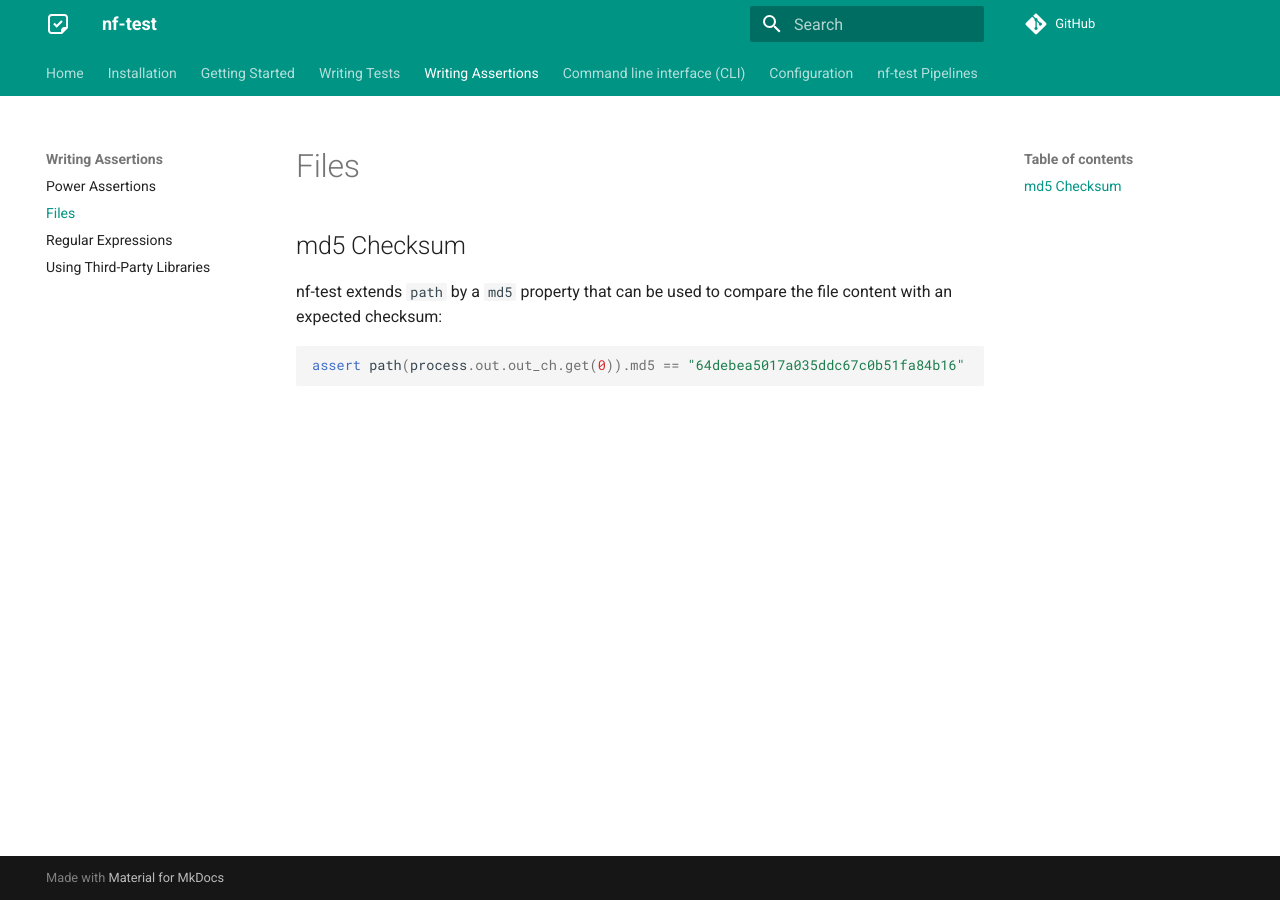
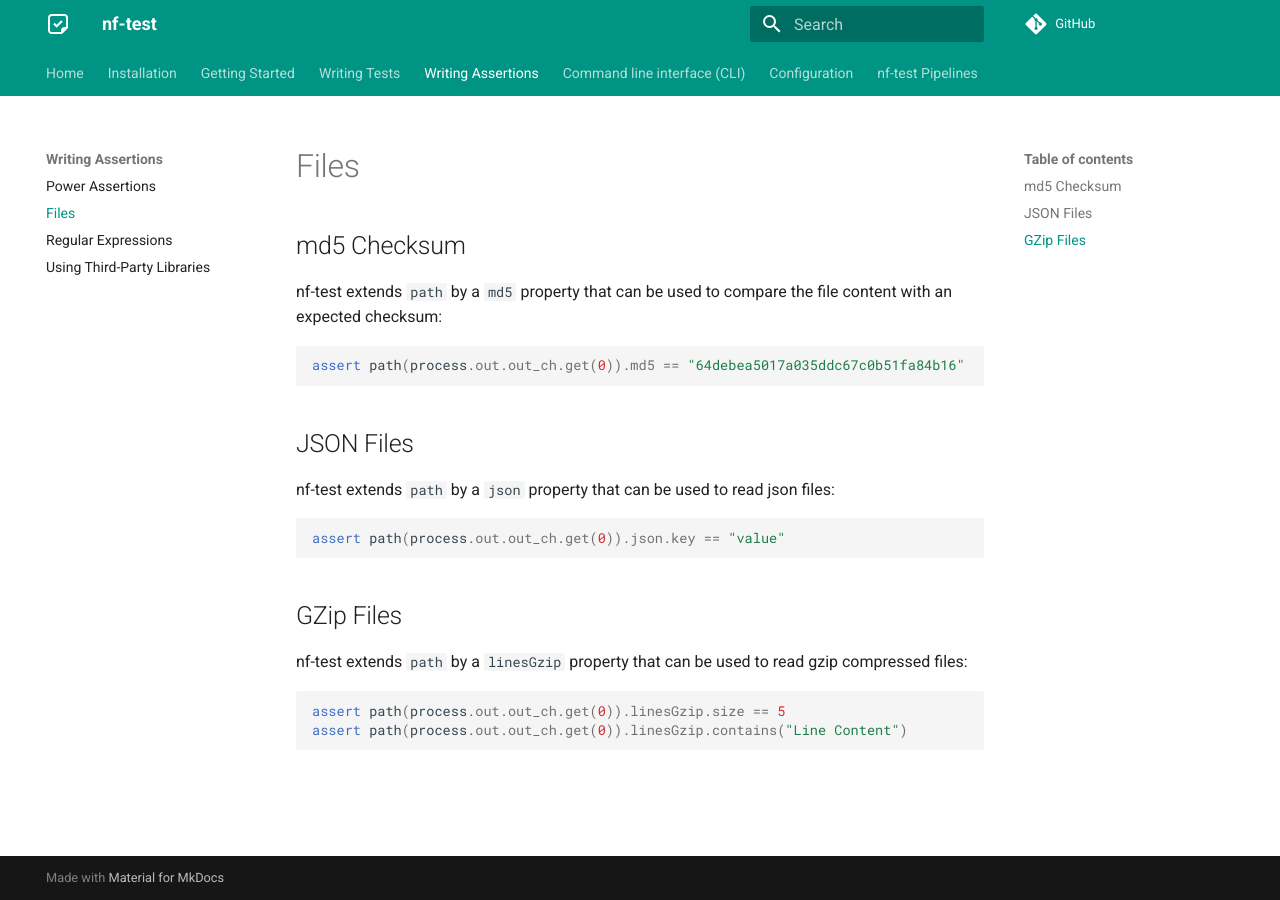
Before and after one commit to askimed/nf-test, an MkDocs documentation site: the page built from docs/assertions/files.md, in a window 1280 px wide. Built offline with MkDocs 1.6.1 and Material for MkDocs 9.7.7, drawn with Linux system fonts in a browser that asks for light colours; comment, search, counter and statistics services are not loaded.

Commit message:
Add path extensions to documentation

````diff
--- a/docs/assertions/files.md
+++ b/docs/assertions/files.md
@@ -7,3 +7,22 @@ nf-test extends `path` by a `md5` property that can be used to compare the file
 ```Groovy
 assert path(process.out.out_ch.get(0)).md5 == "64debea5017a035ddc67c0b51fa84b16"
 ```
+
+## JSON Files
+
+nf-test extends `path` by a `json` property that can be used to read json files:
+
+
+```Groovy
+assert path(process.out.out_ch.get(0)).json.key == "value"
+```
+
+## GZip Files
+
+nf-test extends `path` by a `linesGzip` property that can be used to read gzip compressed files:
+
+
+```Groovy
+assert path(process.out.out_ch.get(0)).linesGzip.size == 5
+assert path(process.out.out_ch.get(0)).linesGzip.contains("Line Content")
+```
````
